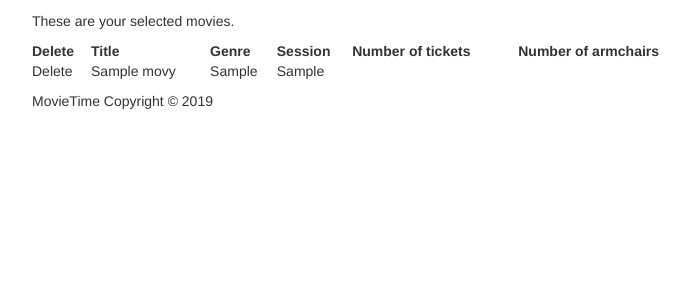
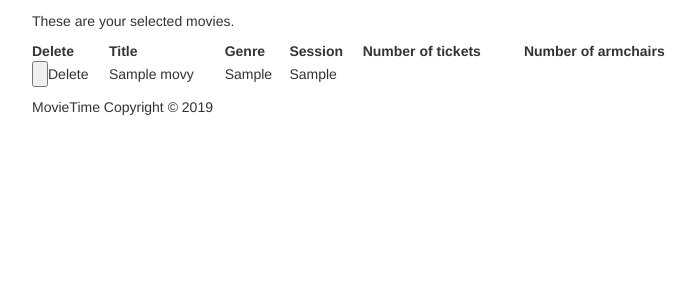
Before and after one commit to milak1920/MovieTime, a PHP site: page /purchase.php in a window 1280 px wide. Shown: the part 59-351 px from the top of the page, without its empty margins (38-734 px from the left). Run offline with PHP 8.4, Linux system fonts and the light colour scheme; tables that the repository leaves empty or names only in its code hold one stand-in row (values such as "Sample post").

Commit message:
Update purchase.php

```diff
--- a/web/purchase.php
+++ b/web/purchase.php
@@ -39,7 +39,7 @@ function delete(){
 	// Fetch and print all the records:
 	while ($row = mysqli_fetch_array($r, MYSQLI_ASSOC)) {
 		echo '<tr>
-			<td align="left"><input="button" onclick="delete()">Delete</td>
+			<td align="left"><input type="button" onclick="delete()">Delete</td>
 			<td align="left">' . $row['title'] . '</td>
 			<td align="left">' . $row['genre'] . '</td>
 			<td align="left">' . $row['session'] . '</td>
```
